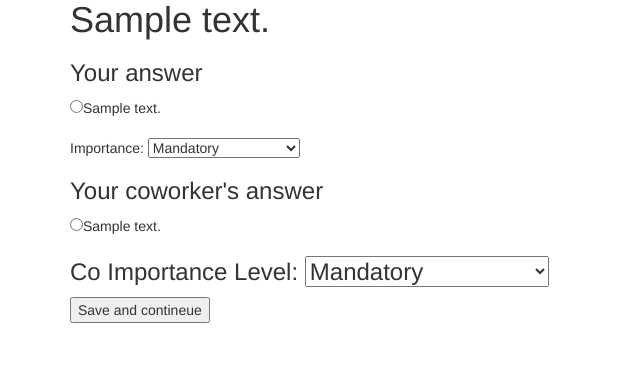
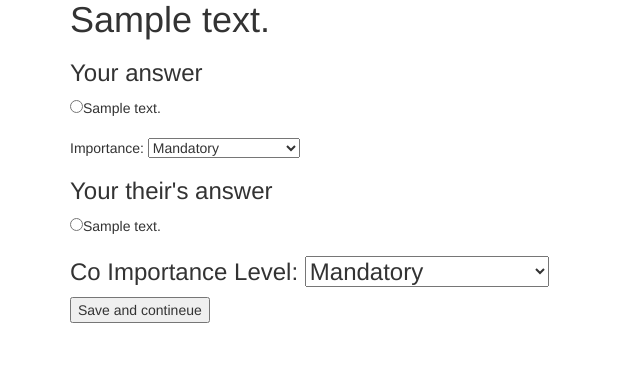
Before and after one commit to Belonias/matchmaker, a Django app: template templates/questions/single.html in a window 1280 px wide. Shown: the part 90-461 px from the top of the page, without its empty margins (0-640 px from the left). Run offline with Django 3.2, Linux system fonts and the light colour scheme; the template is opened without the code that fills it: values that come from a table or form of the project are taken from there, others are empty; tables that the repository leaves empty hold one stand-in row (values such as "Sample post"); some libraries are stand-ins or nearby versions.

```diff
--- a/questions/forms.py
+++ b/questions/forms.py
@@ -5,5 +5,5 @@ class UserResponseForm(forms.Form):
 	question_id = forms.IntegerField()
 	answer_id = forms.IntegerField()
 	importance_level = forms.ChoiceField(choices=LEVELS)
-	coworker_answer_id = forms.IntegerField()
-	coworker_importance_level = forms.ChoiceField(choices=LEVELS)
+	their_answer_id = forms.IntegerField()
+	their_importance_level = forms.ChoiceField(choices=LEVELS)
--- a/templates/questions/single.html
+++ b/templates/questions/single.html
@@ -15,12 +15,12 @@
     <br/>
     Importance: {{ form.importance_level }}
 
-    <h3>Your coworker's answer</h3>
+    <h3>Your their's answer</h3>
     {% for answer in instance.answer_set.all %}
-    <input type='radio' name='coworker_answer_id' value='{{ answer.id }}'/>{{ answer.text }}<br/>
+    <input type='radio' name='their_answer_id' value='{{ answer.id }}'/>{{ answer.text }}<br/>
     {% endfor %}
 
-    <h3>Co Importance Level: {{ form.coworker_importance_level }}</h3>
+    <h3>Co Importance Level: {{ form.their_importance_level }}</h3>
 
     <input type='submit' value='Save and contineue'/>
 </form>
```
Also changed, not shown: questions/views.py (+23 -2 lines).
